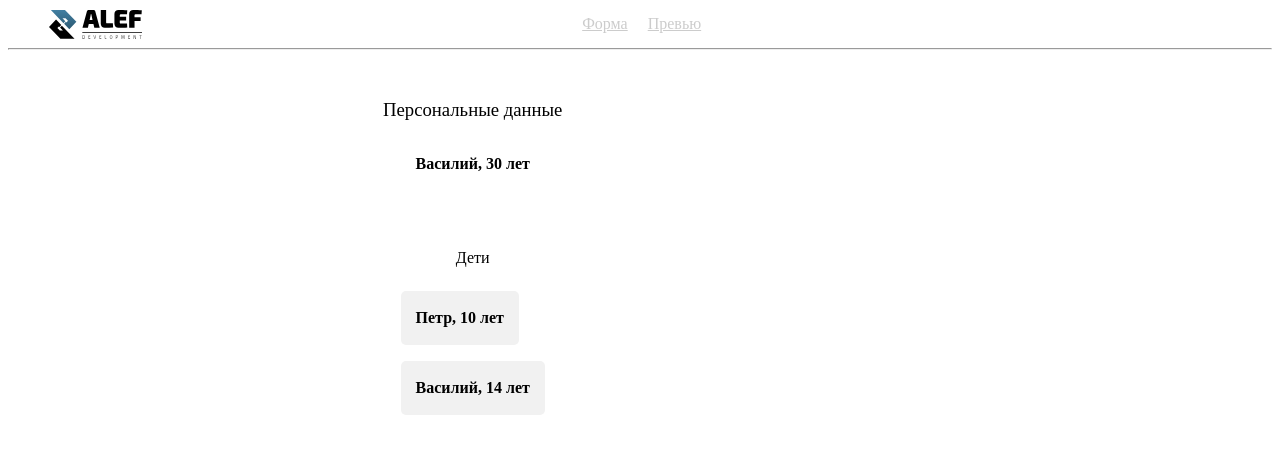
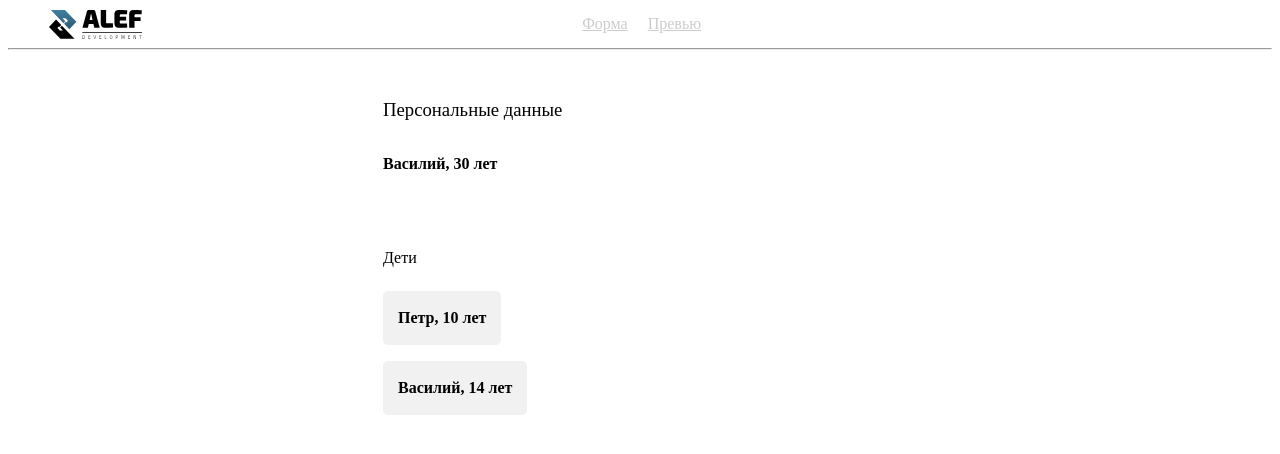
Before and after one commit to yulia463/Vue_todo, a Vue app: page /preview in a window 1280 px wide. Shown: the top 454 px of the page. Built offline with nearby package versions, Linux system fonts and the light colour scheme; the HTML template or start-up script is replaced by a standard one.

Commit message:
fix styles for preview

```diff
--- a/src/components/AddTodo.vue
+++ b/src/components/AddTodo.vue
@@ -136,6 +136,7 @@ form {
   display: flex;
   justify-content: center;
   flex-direction: column;
+  border: 1px solid red;
 }
 
 .btn {
--- a/src/components/PersonalInformation.vue
+++ b/src/components/PersonalInformation.vue
@@ -47,6 +47,7 @@ export default {
 .container{
   display: flex;
   flex-direction: column;
+  border: 1px solid red;
 
 }
 .input-container {
--- a/src/views/Preview.vue
+++ b/src/views/Preview.vue
@@ -1,10 +1,10 @@
 <template>
   <div class="preview-container">
-    <div style=" display: flex; flex-direction: column; align-items: center; ">
+    <div style=" display: flex; flex-direction: column ">
       <h3 style=" font-weight: normal">Персональные данные</h3>
 
       <p style="font-weight: bold ; margin-bottom: 60px">Василий, 30 лет</p>
-      <p style="display: flex; justify-content: center">Дети</p>
+      <p style="display: flex">Дети</p>
 
       <div class="children-container">
         <div v-for="(child, index) in children" :key="index">
@@ -30,6 +30,7 @@ const children = [
   display: flex;
   margin: 30px 375px;
   align-items: flex-start;
+
 }
 .children-container {
   display: flex;
```
